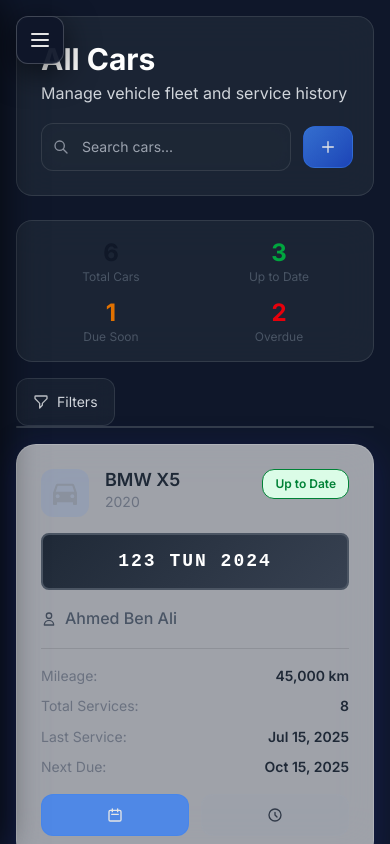
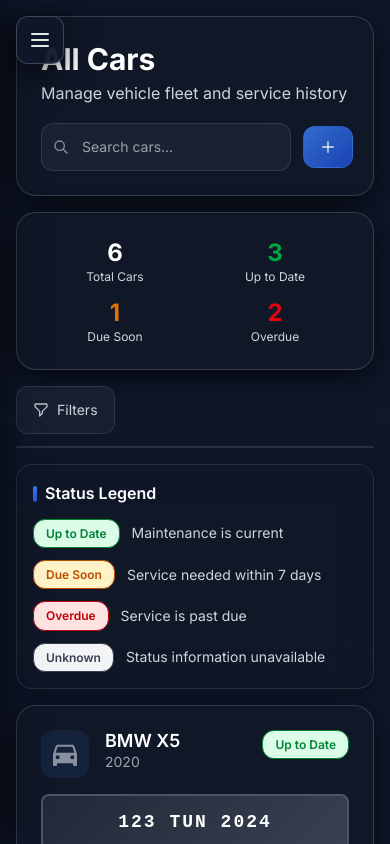
Before and after one commit to alabenkhlifa/OpAuto-front, an Angular app: page /cars in a window 390 px wide. Built offline with nearby package versions, Linux system fonts and the light colour scheme.

Commit message:
Fixing UI

```diff
--- a/src/app/features/appointments/appointments.component.css
+++ b/src/app/features/appointments/appointments.component.css
@@ -67,7 +67,7 @@
   background: linear-gradient(135deg, rgba(59, 130, 246, 0.8), rgba(29, 78, 216, 0.8));
   border: 1px solid rgba(59, 130, 246, 0.3);
   border-radius: 12px;
-  color: white;
+  color: white !important;
   padding: 0.75rem 1rem;
   display: flex;
   align-items: center;
@@ -263,6 +263,28 @@
   color: white !important;
 }
 
+/* Filter toggle button styling - matches car management screen */
+.filter-toggle {
+  flex: 1;
+  display: flex;
+  align-items: center;
+  gap: 0.5rem;
+  padding: 0.75rem 1rem;
+  font-size: 0.875rem;
+  color: #d1d5db;
+  background: rgba(31, 41, 55, 0.6);
+  backdrop-filter: blur(10px);
+  border: 1px solid rgba(255, 255, 255, 0.1);
+  border-radius: 12px;
+  transition: all 0.2s ease;
+  margin-bottom: 0.75rem;
+  cursor: pointer;
+}
+
+.filter-toggle:hover {
+  background: rgba(31, 41, 55, 0.8);
+}
+
 /* Filters button text - permanent dark */
 button span,
 .text-gray-700 {
--- a/src/app/features/appointments/appointments.component.html
+++ b/src/app/features/appointments/appointments.component.html
@@ -1,6 +1,5 @@
 <!-- Appointments Main Container -->
-<div class="min-h-screen appointments-container p-4 lg:p-6"
-     style="background-color: var(--color-bg-secondary); color: var(--color-text-primary)">
+<div class="min-h-screen appointments-container p-4 lg:p-6">
 
   <!-- Header Section -->
   <div class="mb-6">
@@ -68,7 +67,7 @@
   </div>
 
   <!-- Filter Toggle -->
-  <button class="flex items-center gap-2 px-4 py-2 text-sm text-gray-700 dark:text-gray-300 bg-white/60 dark:bg-gray-800/60 backdrop-blur-lg rounded-lg border border-black/10 dark:border-white/10" (click)="toggleMobileFilters()">
+  <button class="filter-toggle" (click)="toggleMobileFilters()">
     <svg class="w-4 h-4" fill="none" viewBox="0 0 24 24" stroke="currentColor">
       <path stroke-linecap="round" stroke-linejoin="round" stroke-width="2" d="M3 4a1 1 0 011-1h16a1 1 0 011 1v2.586a1 1 0 01-.293.707l-6.414 6.414a1 1 0 00-.293.707V17l-4 4v-6.586a1 1 0 00-.293-.707L3.293 7.207A1 1 0 013 6.5V4z" />
     </svg>
--- a/src/app/features/appointments/components/appointment-modal.component.ts
+++ b/src/app/features/appointments/components/appointment-modal.component.ts
@@ -1,6 +1,7 @@
 import { Component, inject, signal, output } from '@angular/core';
 import { CommonModule } from '@angular/common';
 import { ReactiveFormsModule, FormBuilder, FormGroup, Validators } from '@angular/forms';
+import { Router } from '@angular/router';
 import { AppointmentService } from '../services/appointment.service';
 import { Appointment, Car, Customer, Mechanic } from '../../../core/models/appointment.model';
 
@@ -511,6 +512,7 @@
 export class AppointmentModalComponent {
   private fb = inject(FormBuilder);
   private appointmentService = inject(AppointmentService);
+  private router = inject(Router);
 
   // Outputs
   closed = output<void>();
@@ -600,7 +602,8 @@
   }
 
   openQuickAddCar(): void {
-    // For now, just show an alert - in a real app this would open a car registration modal
-    alert('Quick Add Car feature - This would open a modal to register a new car and customer.');
+    // Close the appointment modal and navigate to cars management screen
+    this.closeModal();
+    this.router.navigate(['/cars']);
   }
 }
--- a/src/app/features/cars/cars.component.css
+++ b/src/app/features/cars/cars.component.css
@@ -1,17 +1,31 @@
-/* Cars Component - Permanent Dark Mode Glassmorphism Design */
+/* Cars Component - Permanent Dark Glassmorphism to match appointments */
 
 .cars-container {
   min-height: 100vh;
   background: transparent;
 }
 
+/* Glass card styling to match appointments */
+.glass-card {
+  background: rgba(17, 24, 39, 0.95);
+  backdrop-filter: blur(10px);
+  border: 1px solid rgba(75, 85, 99, 0.6);
+  border-radius: 20px;
+  padding: 1.5rem;
+  box-shadow: 0 8px 32px rgba(0, 0, 0, 0.7);
+  transition: all 0.3s cubic-bezier(0.4, 0, 0.2, 1);
+  margin-bottom: 1rem;
+}
+
+.glass-card:hover {
+  background: rgba(31, 41, 55, 0.98);
+  box-shadow: 0 12px 40px rgba(0, 0, 0, 0.8);
+  border-color: rgba(59, 130, 246, 0.7);
+  transform: translateY(-2px);
+}
+
 .cars-header {
-  backdrop-filter: blur(20px);
-  background: rgba(31, 41, 55, 0.8);
-  border: 1px solid rgba(255, 255, 255, 0.1);
-  border-radius: 16px;
-  padding: 1.5rem;
-  margin-bottom: 1.5rem;
+  /* Uses glass-card styling */
 }
 
 .cars-header h1 {
@@ -46,7 +60,8 @@
   color: #9ca3af;
 }
 
-.add-btn {
+/* Add button styling to match appointments */
+.add-btn, .mobile-fab {
   backdrop-filter: blur(20px);
   background: linear-gradient(135deg, rgba(59, 130, 246, 0.8), rgba(29, 78, 216, 0.8));
   border: 1px solid rgba(59, 130, 246, 0.3);
@@ -60,18 +75,22 @@
   font-weight: 600;
 }
 
-.add-btn:hover {
+.add-btn:hover, .mobile-fab:hover {
   background: linear-gradient(135deg, rgba(59, 130, 246, 0.9), rgba(29, 78, 216, 0.9));
   transform: translateY(-1px);
 }
 
 .stats-nav {
-  backdrop-filter: blur(20px);
-  background: rgba(31, 41, 55, 0.8);
-  border: 1px solid rgba(255, 255, 255, 0.1);
-  border-radius: 16px;
-  padding: 1rem;
-  margin-bottom: 1rem;
+  /* Uses glass-card styling */
+}
+
+/* Fix only the total cars number to be white, keep colored status numbers */
+.stats-nav .text-center:first-child .text-2xl {
+  color: #ffffff !important;
+}
+
+.stats-nav .text-xs {
+  color: #d1d5db !important;
 }
 
 .filter-toggle {
@@ -87,6 +106,7 @@
   border: 1px solid rgba(255, 255, 255, 0.1);
   border-radius: 12px;
   transition: all 0.2s ease;
+  margin-bottom: 0.75rem;
 }
 
 .filter-toggle:hover {
@@ -94,18 +114,25 @@
 }
 
 .filters-panel {
-  backdrop-filter: blur(20px);
-  background: rgba(31, 41, 55, 0.95);
-  border: 1px solid rgba(255, 255, 255, 0.1);
-  border-radius: 16px;
+  background: rgba(17, 24, 39, 0.9);
+  backdrop-filter: blur(10px);
+  border: 1px solid rgba(75, 85, 99, 0.4);
+  border-radius: 20px;
+  box-shadow: 0 8px 32px rgba(0, 0, 0, 0.5);
+  transition: all 0.3s cubic-bezier(0.4, 0, 0.2, 1);
   margin-bottom: 1rem;
   max-height: 0;
   overflow: hidden;
-  transition: all 0.3s ease;
 }
 
 .filters-panel.open {
   max-height: 300px;
+}
+
+.filters-panel:hover {
+  transform: translateY(-2px);
+  background: rgba(31, 41, 55, 0.95);
+  box-shadow: 0 12px 40px rgba(0, 0, 0, 0.6);
 }
 
 .filter-select {
@@ -152,10 +179,82 @@
 .empty-state {
   text-align: center;
   padding: 3rem 1rem;
+  /* Uses glass-card styles for consistency */
+}
+
+/* Empty state text - permanent dark */
+.empty-state h3,
+.empty-state .text-gray-900 {
+  color: #ffffff !important;
+}
+
+.empty-state p,
+.empty-state .text-gray-600,
+.empty-state .text-gray-400 {
+  color: #d1d5db !important;
+}
+
+/* Status Legend Styling */
+.status-legend {
+  background: rgba(17, 24, 39, 0.6) !important;
   backdrop-filter: blur(20px);
-  background: rgba(31, 41, 55, 0.6);
+  border: 1px solid rgba(255, 255, 255, 0.1);
   border-radius: 16px;
-  border: 1px solid rgba(255, 255, 255, 0.1);
+  padding: 1rem;
+  margin-bottom: 1rem;
+  box-shadow: 0 4px 16px rgba(0, 0, 0, 0.3);
+  transition: all 0.3s cubic-bezier(0.4, 0, 0.2, 1);
+}
+
+.status-legend:hover {
+  background: rgba(31, 41, 55, 0.7) !important;
+  transform: translateY(-1px);
+  box-shadow: 0 6px 20px rgba(0, 0, 0, 0.4);
+}
+
+.legend-title {
+  font-size: 1rem;
+  font-weight: 600;
+  color: #ffffff;
+  margin: 0 0 0.75rem 0;
+  display: flex;
+  align-items: center;
+  gap: 0.5rem;
+}
+
+.legend-title:before {
+  content: '';
+  width: 4px;
+  height: 1rem;
+  background: linear-gradient(135deg, #3b82f6, #1d4ed8);
+  border-radius: 2px;
+}
+
+.legend-items {
+  display: grid;
+  grid-template-columns: repeat(auto-fit, minmax(200px, 1fr));
+  gap: 0.75rem;
+}
+
+.legend-item {
+  display: flex;
+  align-items: center;
+  gap: 0.75rem;
+}
+
+.legend-badge {
+  padding: 0.25rem 0.75rem;
+  border-radius: 12px;
+  font-size: 0.75rem;
+  font-weight: 600;
+  border: 1px solid;
+  white-space: nowrap;
+}
+
+.legend-text {
+  font-size: 0.875rem;
+  color: #d1d5db;
+  flex: 1;
 }
 
 .loading-spinner {
--- a/src/app/features/cars/cars.component.html
+++ b/src/app/features/cars/cars.component.html
@@ -2,7 +2,7 @@
 <div class="cars-container p-4 lg:p-8">
 
   <!-- Header Section -->
-  <header class="cars-header">
+  <header class="glass-card cars-header">
     <div class="flex flex-col lg:flex-row justify-between items-start lg:items-center gap-4">
       <div class="flex-1">
         <h1 class="text-3xl font-bold text-gray-900 dark:text-white mb-1">All Cars</h1>
@@ -35,7 +35,7 @@
   </header>
 
   <!-- Stats Overview -->
-  <div class="stats-nav">
+  <div class="glass-card stats-nav">
     <div class="grid grid-cols-2 lg:grid-cols-4 gap-3">
       <div class="text-center">
         <div class="text-2xl font-bold text-gray-900 dark:text-white">{{ statusCounts().total }}</div>
@@ -98,6 +98,29 @@
   <!-- Main Content -->
   <main class="cars-main">
 
+    <!-- Status Legend -->
+    <div *ngIf="!isLoading() && filteredCars().length > 0" class="glass-card status-legend">
+      <h3 class="legend-title">Status Legend</h3>
+      <div class="legend-items">
+        <div class="legend-item">
+          <span class="legend-badge bg-green-100 text-green-700 border-green-200">Up to Date</span>
+          <span class="legend-text">Maintenance is current</span>
+        </div>
+        <div class="legend-item">
+          <span class="legend-badge bg-amber-100 text-amber-700 border-amber-200">Due Soon</span>
+          <span class="legend-text">Service needed within 7 days</span>
+        </div>
+        <div class="legend-item">
+          <span class="legend-badge bg-red-100 text-red-700 border-red-200">Overdue</span>
+          <span class="legend-text">Service is past due</span>
+        </div>
+        <div class="legend-item">
+          <span class="legend-badge bg-gray-100 text-gray-700 border-gray-200">Unknown</span>
+          <span class="legend-text">Status information unavailable</span>
+        </div>
+      </div>
+    </div>
+
     <!-- Loading State -->
     <div *ngIf="isLoading()" class="flex flex-col items-center justify-center py-12">
       <div class="loading-spinner"></div>
@@ -105,7 +128,7 @@
     </div>
 
     <!-- Empty State -->
-    <div *ngIf="!isLoading() && filteredCars().length === 0" class="empty-state">
+    <div *ngIf="!isLoading() && filteredCars().length === 0" class="glass-card empty-state">
       <div class="mb-4">
         <svg class="w-16 h-16 mx-auto text-gray-400 dark:text-gray-500" fill="currentColor" viewBox="0 0 24 24">
           <path d="M18.92 6.01C18.72 5.42 18.16 5 17.5 5h-11c-.66 0-1.22.42-1.42 1.01L3 12v8c0 .55.45 1 1 1h1c.55 0 1-.45 1-1v-1h12v1c0 .55.45 1 1 1h1c.55 0 1-.45 1-1v-8l-2.08-5.99zM6.5 16c-.83 0-1.5-.67-1.5-1.5S5.67 13 6.5 13s1.5.67 1.5 1.5S7.33 16 6.5 16zm11 0c-.83 0-1.5-.67-1.5-1.5s.67-1.5 1.5-1.5 1.5.67 1.5 1.5-.67 1.5-1.5 1.5zM5 11l1.5-4.5h11L19 11H5z"/>
--- a/src/app/features/cars/components/car-card.component.ts
+++ b/src/app/features/cars/components/car-card.component.ts
@@ -81,36 +81,24 @@
     </div>
   `,
   styles: [`
+    /* Car Card - Permanent Dark Glassmorphism Design to match appointments */
     .car-card {
-      backdrop-filter: blur(20px);
-      background: rgba(255, 255, 255, 0.6);
-      border: 1px solid rgba(255, 255, 255, 0.18);
+      background: rgba(17, 24, 39, 0.95);
+      backdrop-filter: blur(10px);
+      border: 1px solid rgba(75, 85, 99, 0.6);
       border-radius: 20px;
       padding: 1.5rem;
-      box-shadow: 0 8px 32px rgba(31, 38, 135, 0.37);
+      box-shadow: 0 8px 32px rgba(0, 0, 0, 0.7);
       transition: all 0.3s cubic-bezier(0.4, 0, 0.2, 1);
       cursor: pointer;
+      margin-bottom: 1rem;
     }
 
     .car-card:hover {
+      background: rgba(31, 41, 55, 0.98);
+      box-shadow: 0 12px 40px rgba(0, 0, 0, 0.8);
+      border-color: rgba(59, 130, 246, 0.7);
       transform: translateY(-2px);
-      box-shadow: 0 12px 40px rgba(31, 38, 135, 0.5);
-      background: rgba(255, 255, 255, 0.75);
-    }
-
-    :root.dark .car-card,
-    .dark .car-card,
-    html.dark .car-card {
-      background: rgba(0, 0, 0, 0.2) !important;
-      border: 1px solid rgba(255, 255, 255, 0.12) !important;
-      box-shadow: 0 8px 32px rgba(0, 0, 0, 0.37) !important;
-    }
-
-    :root.dark .car-card:hover,
-    .dark .car-card:hover,
-    html.dark .car-card:hover {
-      background: rgba(0, 0, 0, 0.3) !important;
-      box-shadow: 0 12px 40px rgba(0, 0, 0, 0.5) !important;
     }
 
     .car-header {
@@ -139,27 +127,15 @@
     .car-title {
       font-size: 1.125rem;
       font-weight: 600;
-      color: #1f2937;
+      color: #ffffff;
       margin: 0;
       line-height: 1.2;
     }
 
-    :root.dark .car-title,
-    .dark .car-title,
-    html.dark .car-title {
-      color: #ffffff !important;
-    }
-
     .car-year {
       font-size: 0.875rem;
-      color: #6b7280;
+      color: #9ca3af;
       margin: 0;
-    }
-
-    :root.dark .car-year,
-    .dark .car-year,
-    html.dark .car-year {
-      color: #9ca3af !important;
     }
 
     .status-badge {
@@ -187,20 +163,11 @@
     .customer-section {
       margin-bottom: 1rem;
       padding-bottom: 1rem;
-      border-bottom: 1px solid rgba(0, 0, 0, 0.1);
+      border-bottom: 1px solid rgba(255, 255, 255, 0.1);
     }
 
-    :root.dark .customer-section,
-    .dark .customer-section,
-    html.dark .customer-section {
-      border-bottom-color: rgba(255, 255, 255, 0.1) !important;
-    }
-
-    /* Fix customer name text visibility in dark mode */
-    :root.dark .customer-section span,
-    .dark .customer-section span,
-    html.dark .customer-section span {
-      color: #ffffff !important;
+    .customer-section span {
+      color: #ffffff;
     }
 
     .service-stats {
@@ -216,24 +183,12 @@
     }
 
     .stat-label {
-      color: #6b7280;
-    }
-
-    :root.dark .stat-label,
-    .dark .stat-label,
-    html.dark .stat-label {
-      color: #9ca3af !important;
+      color: #9ca3af;
     }
 
     .stat-value {
       font-weight: 600;
-      color: #1f2937;
-    }
-
-    :root.dark .stat-value,
-    .dark .stat-value,
-    html.dark .stat-value {
-      color: #ffffff !important;
+      color: #ffffff;
     }
 
     .card-actions {
@@ -247,46 +202,42 @@
       align-items: center;
       justify-content: center;
       gap: 0.5rem;
-      padding: 0.75rem;
+      padding: 0.75rem 1rem;
       border-radius: 12px;
       font-size: 0.875rem;
       font-weight: 600;
-      transition: all 0.2s ease;
+      transition: all 0.3s cubic-bezier(0.4, 0, 0.2, 1);
+      border: 1px solid;
+      backdrop-filter: blur(20px);
+      cursor: pointer;
     }
 
+    /* Schedule button - green to match appointment complete button */
     .action-btn.primary {
-      background: rgba(59, 130, 246, 0.8);
+      background: linear-gradient(135deg, #059669, #047857);
+      border-color: #059669;
       color: white;
-      border: 1px solid rgba(59, 130, 246, 0.3);
+      box-shadow: 0 4px 15px rgba(5, 150, 105, 0.3);
     }
 
     .action-btn.primary:hover {
-      background: rgba(59, 130, 246, 0.9);
+      background: linear-gradient(135deg, #047857, #065f46);
+      box-shadow: 0 6px 20px rgba(5, 150, 105, 0.4);
       transform: translateY(-1px);
     }
 
+    /* History button - orange to match appointment edit button */
     .action-btn.secondary {
-      background: rgba(156, 163, 175, 0.3);
-      color: #374151;
-      border: 1px solid rgba(156, 163, 175, 0.2);
+      background: linear-gradient(135deg, #f59e0b, #d97706);
+      border-color: #f59e0b;
+      color: white;
+      box-shadow: 0 4px 15px rgba(245, 158, 11, 0.3);
     }
 
     .action-btn.secondary:hover {
-      background: rgba(156, 163, 175, 0.4);
-    }
-
-    :root.dark .action-btn.secondary,
-    .dark .action-btn.secondary,
-    html.dark .action-btn.secondary {
-      color: #d1d5db !important;
-      background: rgba(75, 85, 99, 0.3) !important;
-      border-color: rgba(75, 85, 99, 0.2) !important;
-    }
-
-    :root.dark .action-btn.secondary:hover,
-    .dark .action-btn.secondary:hover,
-    html.dark .action-btn.secondary:hover {
-      background: rgba(75, 85, 99, 0.4) !important;
+      background: linear-gradient(135deg, #d97706, #b45309);
+      box-shadow: 0 6px 20px rgba(245, 158, 11, 0.4);
+      transform: translateY(-1px);
     }
   `]
 })
--- a/src/app/features/dashboard/dashboard.component.css
+++ b/src/app/features/dashboard/dashboard.component.css
@@ -28,7 +28,7 @@
 
 .dashboard-container {
   padding: 2rem;
-  background: linear-gradient(135deg, rgba(37, 99, 235, 0.12) 0%, rgba(245, 158, 11, 0.12) 100%);
+  background: transparent;
   min-height: 100vh;
 }
 
--- a/src/app/shared/components/sidebar/sidebar.component.ts
+++ b/src/app/shared/components/sidebar/sidebar.component.ts
@@ -1,7 +1,8 @@
-import { Component, inject, signal } from '@angular/core';
+import { Component, inject, signal, OnInit, OnDestroy } from '@angular/core';
 import { CommonModule } from '@angular/common';
-import { RouterModule, Router } from '@angular/router';
+import { RouterModule, Router, NavigationEnd } from '@angular/router';
 import { SidebarService } from '../../../core/services/sidebar.service';
+import { filter, Subscription } from 'rxjs';
 
 interface NavItem {
   id: string;
@@ -21,9 +22,10 @@
   templateUrl: './sidebar.component.html',
   styleUrl: './sidebar.component.css'
 })
-export class SidebarComponent {
+export class SidebarComponent implements OnInit, OnDestroy {
   private router = inject(Router);
   private sidebarService = inject(SidebarService);
+  private routerSubscription?: Subscription;
 
   isCollapsed = this.sidebarService.isCollapsed;
   isMobileMenuOpen = signal(false);
@@ -120,6 +122,24 @@
     }
   ];
 
+  ngOnInit() {
+    // Set initial active state based on current URL
+    this.updateActiveStates(this.router.url);
+
+    // Subscribe to router events to update active state when URL changes
+    this.routerSubscription = this.router.events
+      .pipe(filter(event => event instanceof NavigationEnd))
+      .subscribe((event: NavigationEnd) => {
+        this.updateActiveStates(event.url);
+      });
+  }
+
+  ngOnDestroy() {
+    if (this.routerSubscription) {
+      this.routerSubscription.unsubscribe();
+    }
+  }
+
   toggleSidebar() {
     this.sidebarService.toggleSidebar();
   }
@@ -162,8 +182,21 @@
       if (item.route === activeRoute) {
         item.isActive = true;
       }
+
+      // Check children and set parent as active if child is active
       if (item.children) {
         this.setActiveState(item.children, activeRoute);
+
+        // If any child is active, expand the parent and mark it as having an active child
+        const hasActiveChild = item.children.some(child => child.isActive);
+        if (hasActiveChild) {
+          item.isExpanded = true;
+        }
+
+        // For partial matches (like /maintenance/active matching /maintenance parent)
+        if (item.route && activeRoute.startsWith(item.route + '/')) {
+          item.isExpanded = true;
+        }
       }
     });
   }
```
